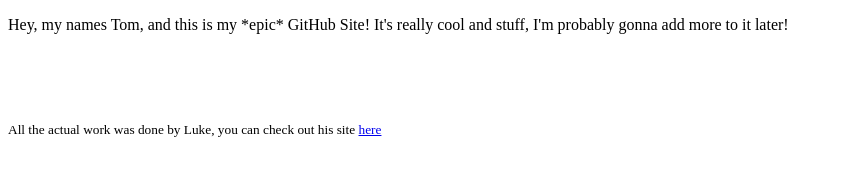
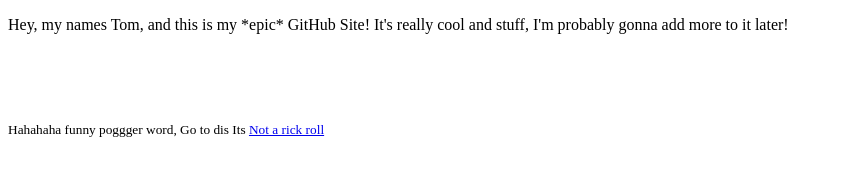
Before and after one commit to Palovameltpies/palovameltpies.github.io, a plain HTML site: page index.html in a window 1280 px wide. Shown: the whole page, without its empty margins (0-842 px from the left). Drawn offline with Linux system fonts and the light colour scheme.

Commit message:
Update index.html

```diff
--- a/index.html
+++ b/index.html
@@ -11,6 +11,6 @@
           <br>
           <br>
           <br>
-          <p><small>All the actual work was done by Luke, you can check out his site <a href="http://thisisluke.me">here</a>
+          <p><small>Hahahaha funny poggger word, Go to dis Its <a href="http://thisisluke.me">Not a rick roll</a>
 	</body>
 </html>
```
